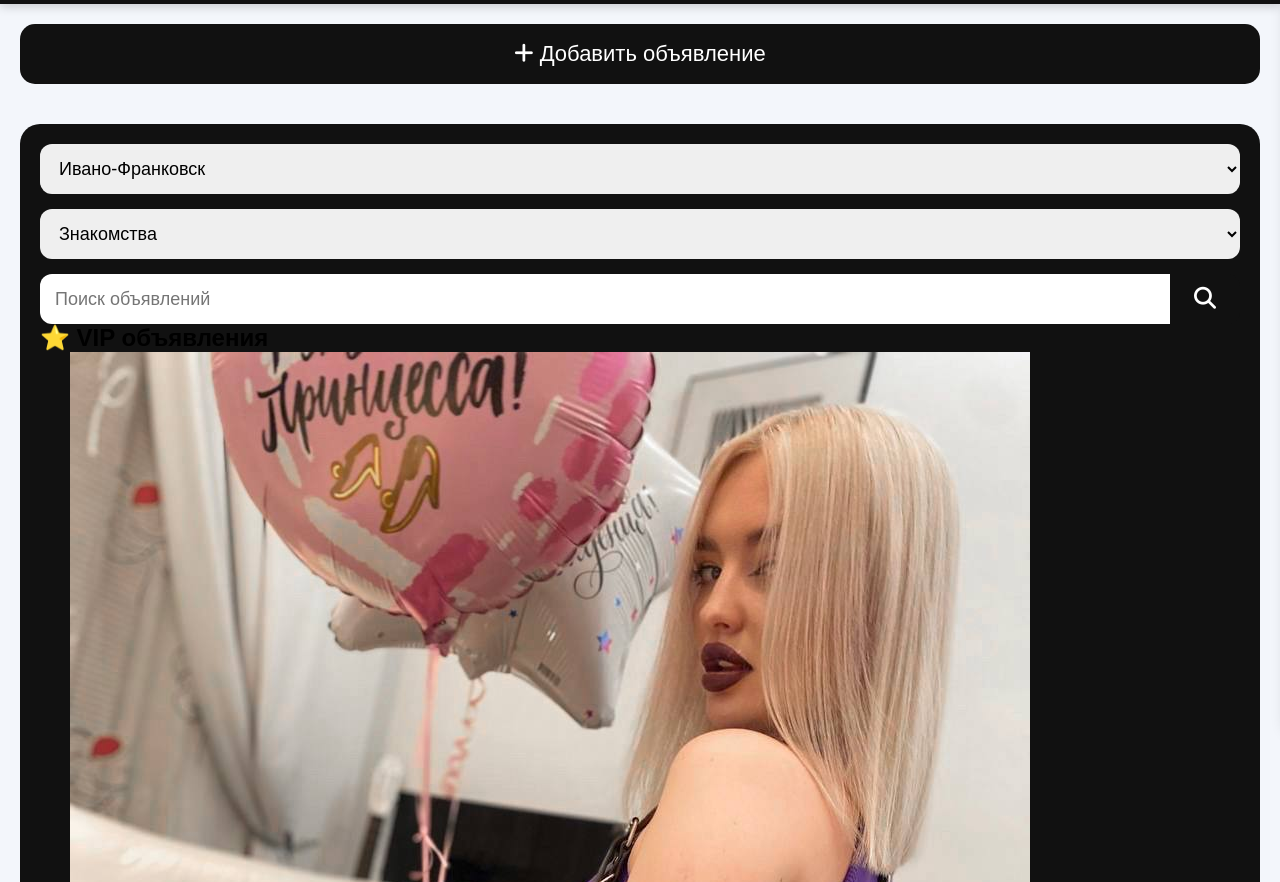
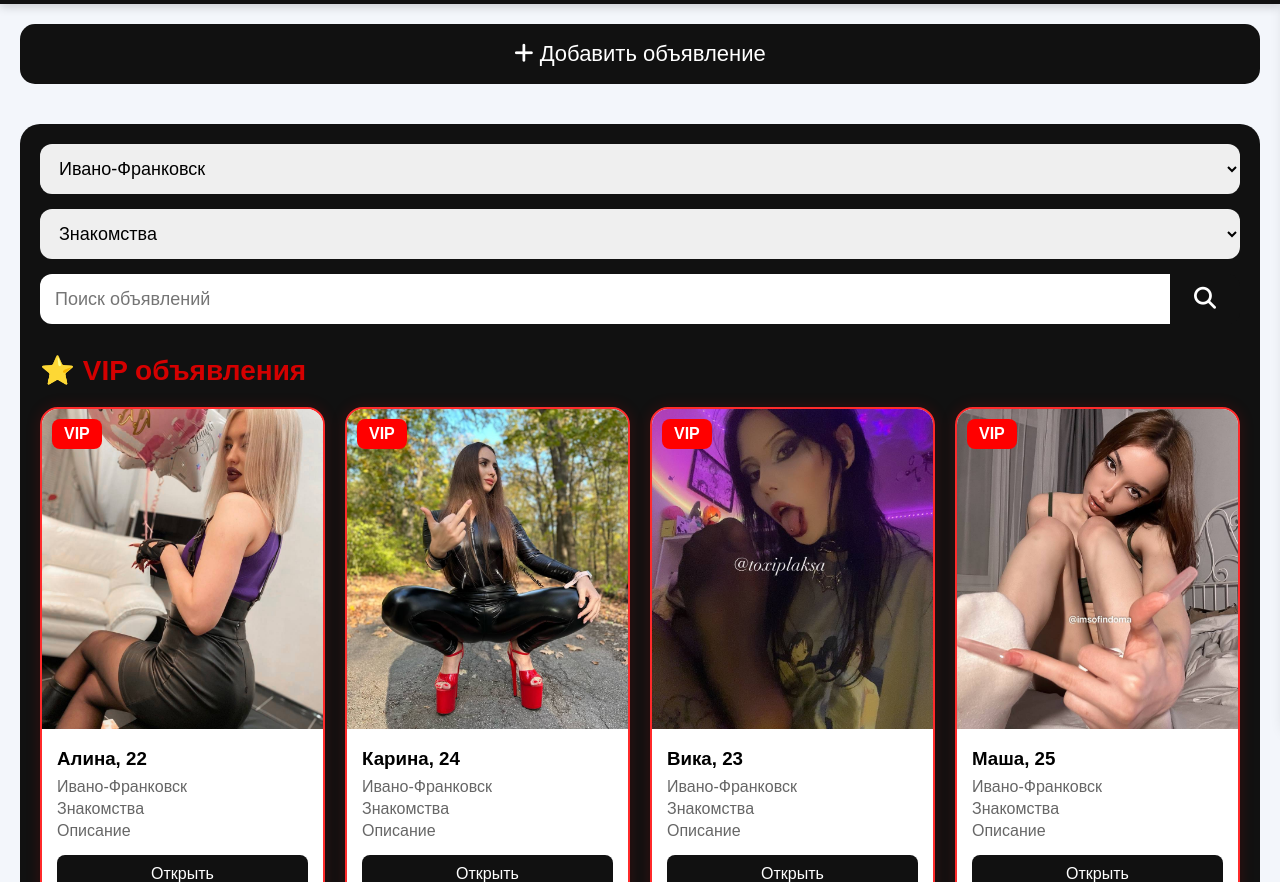
Before and after one commit to LilYolDi/FETISH.Y, a plain HTML site: page index.html in a window 1280 px wide. Shown: the part 70-952 px from the top of the page. Drawn offline with Linux system fonts and the light colour scheme.

Commit message:
Refactor CSS styles for improved organization

```diff
--- a/style.css
+++ b/style.css
@@ -310,3 +310,83 @@ header,
     align-items:center;
     justify-content:center;
 }
+
+
+
+
+
+.vip-section{
+    margin:30px 0;
+}
+
+.vip-section h2{
+    margin-bottom:20px;
+    color:#d40000;
+    font-size:28px;
+}
+
+.vip-posts{
+    display:grid;
+    grid-template-columns:repeat(auto-fill,minmax(250px,1fr));
+    gap:20px;
+}
+
+.vip-card{
+    background:#fff;
+    border:2px solid #ff2b2b;
+    border-radius:18px;
+    overflow:hidden;
+    position:relative;
+    transition:.3s;
+    box-shadow:0 0 15px rgba(255,0,0,.15);
+}
+
+.vip-card:hover{
+    transform:translateY(-6px);
+    box-shadow:0 0 25px rgba(255,0,0,.45);
+}
+
+.vip-card img{
+    width:100%;
+    height:320px;
+    object-fit:cover;
+}
+
+.vip-label{
+    position:absolute;
+    top:10px;
+    left:10px;
+    background:#ff0000;
+    color:white;
+    padding:6px 12px;
+    border-radius:8px;
+    font-weight:bold;
+}
+
+.vip-info{
+    padding:15px;
+}
+
+.vip-info h3{
+    margin-bottom:8px;
+}
+
+.vip-info p{
+    color:#666;
+    margin:4px 0;
+}
+
+.open-btn{
+    display:block;
+    text-align:center;
+    margin-top:15px;
+    background:#111;
+    color:white;
+    text-decoration:none;
+    padding:10px;
+    border-radius:8px;
+}
+
+.open-btn:hover{
+    background:#ff0000;
+}
```
